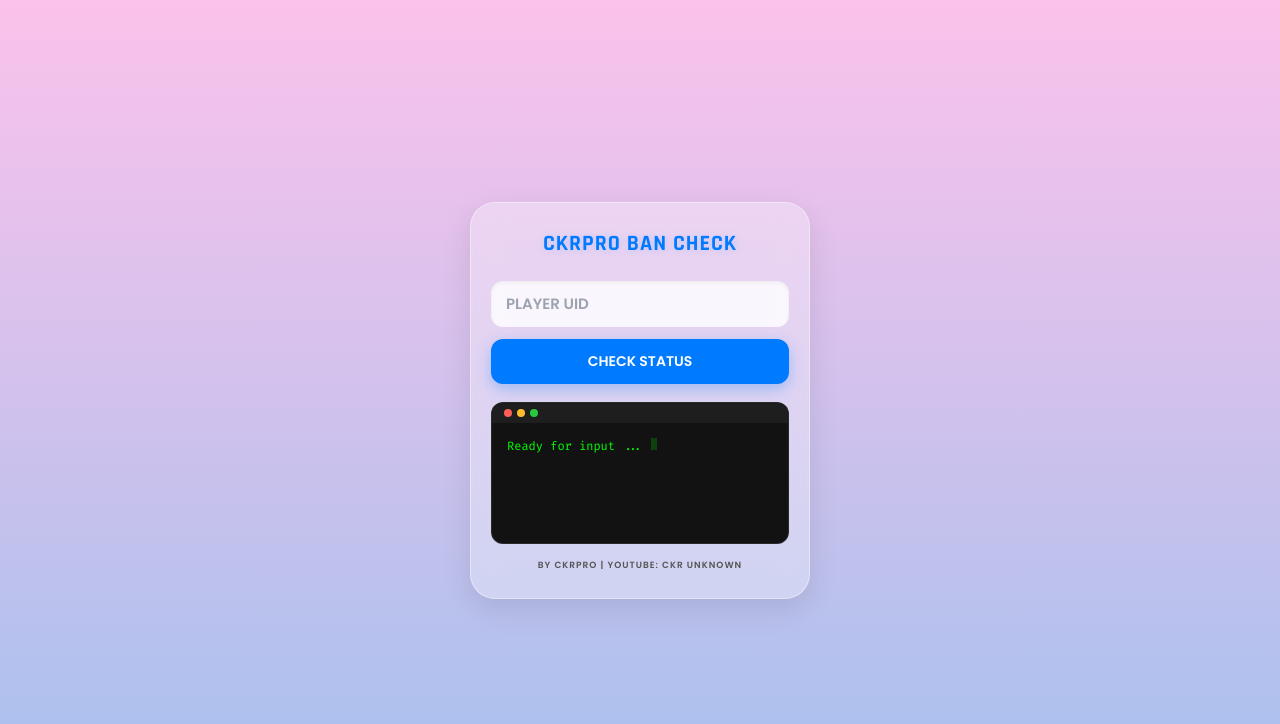
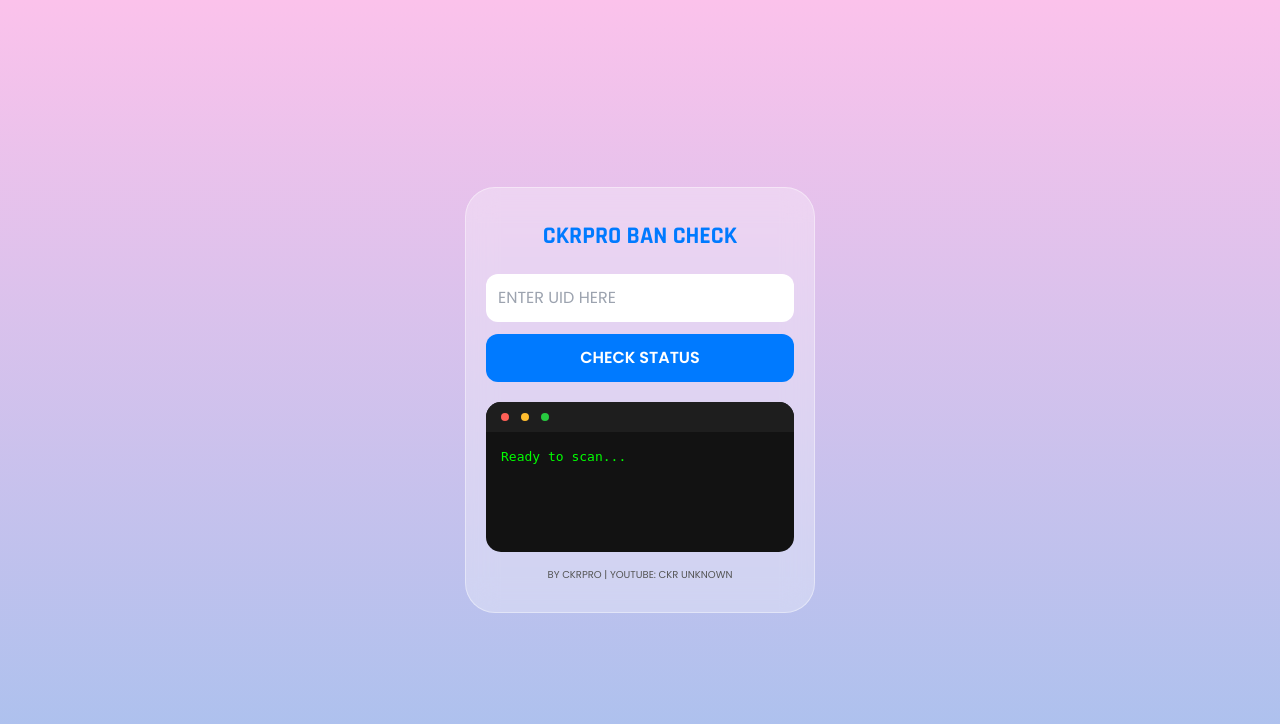
Before and after one commit to CKR11111/Ff-ban-check-web, a Flask app: page / in a window 1280 px wide. Shown: the top 724 px of the page. Run offline with Flask 3, Linux system fonts and the light colour scheme; some libraries are stand-ins or nearby versions.

Commit message:
Add files via upload

```diff
--- a/templates/index.html
+++ b/templates/index.html
@@ -6,180 +6,91 @@
     <title>CKRPRO BAN CHECK</title>
     <script src="https://cdn.tailwindcss.com"></script>
     <style>
-        @import url('https://fonts.googleapis.com/css2?family=Rajdhani:wght@700&family=Poppins:wght@400;600&family=Fira+Code&display=swap');
-
+        @import url('https://fonts.googleapis.com/css2?family=Rajdhani:wght@700&family=Poppins:wght@400;600&display=swap');
         body {
             background: linear-gradient(180deg, #fbc2eb 0%, #a6c1ee 100%);
-            height: 100vh;
-            display: flex;
-            align-items: center;
-            justify-content: center;
-            font-family: 'Poppins', sans-serif;
-            margin: 0;
-            padding: 10px;
+            height: 100vh; display: flex; align-items: center; justify-content: center;
+            font-family: 'Poppins', sans-serif; margin: 0; padding: 10px;
         }
-
-        /* सानो र चिटिक्क कार्ड */
         .compact-card {
-            background: rgba(255, 255, 255, 0.3);
-            backdrop-filter: blur(15px);
-            border-radius: 25px;
-            padding: 25px 20px;
-            width: 100%;
-            max-width: 340px;
-            border: 1px solid rgba(255, 255, 255, 0.4);
-            box-shadow: 0 10px 30px rgba(0, 0, 0, 0.1);
-            text-align: center;
+            background: rgba(255, 255, 255, 0.3); backdrop-filter: blur(15px);
+            border-radius: 30px; padding: 30px 20px; width: 100%; max-width: 350px;
+            border: 1px solid rgba(255, 255, 255, 0.4); text-align: center;
         }
-
-        /* Banner Style */
         .banner {
-            font-family: 'Rajdhani', sans-serif;
-            font-size: 22px;
-            font-weight: 800;
-            color: #007AFF;
-            text-transform: uppercase;
-            letter-spacing: 1px;
-            margin-bottom: 20px;
-            text-shadow: 1px 1px 10px rgba(0, 122, 255, 0.2);
+            font-family: 'Rajdhani', sans-serif; font-size: 24px; color: #007AFF;
+            text-transform: uppercase; margin-bottom: 20px;
         }
-
         .input-box {
-            background: rgba(255, 255, 255, 0.8);
-            border: none;
-            border-radius: 12px;
-            padding: 12px 15px;
-            width: 100%;
-            font-size: 15px;
-            font-weight: 600;
-            outline: none;
-            margin-bottom: 12px;
-            box-shadow: inset 0 2px 4px rgba(0,0,0,0.05);
+            background: #fff; border: none; border-radius: 12px;
+            padding: 12px; width: 100%; font-size: 16px; margin-bottom: 12px; outline: none;
         }
-
         .check-btn {
-            background: #007AFF;
-            color: white;
-            border-radius: 12px;
-            padding: 12px;
-            width: 100%;
-            font-weight: bold;
-            font-size: 14px;
-            text-transform: uppercase;
-            transition: 0.2s;
-            box-shadow: 0 5px 15px rgba(0, 122, 255, 0.3);
+            background: #007AFF; color: white; border-radius: 12px;
+            padding: 12px; width: 100%; font-weight: bold; transition: 0.2s;
         }
-
-        .check-btn:active { transform: scale(0.96); }
-
-        /* Compact Terminal */
         .terminal {
-            background: #121212;
-            border-radius: 12px;
-            margin-top: 18px;
-            overflow: hidden;
-            border: 1px solid rgba(255,255,255,0.1);
+            background: #121212; border-radius: 15px; margin-top: 20px; overflow: hidden;
+            text-align: left; font-family: monospace; font-size: 13px;
         }
-
-        .term-head {
-            background: #1e1e1e;
-            padding: 6px 12px;
-            display: flex;
-            gap: 5px;
-        }
-
-        .dot { width: 8px; height: 8px; border-radius: 50%; }
-        .red { background: #ff5f56; } .yellow { background: #ffbd2e; } .green { background: #27c93f; }
-
-        .term-body {
-            padding: 15px;
-            color: #00ff00;
-            font-family: 'Fira Code', monospace;
-            min-height: 120px;
-            text-align: left;
-            font-size: 12px;
-            line-height: 1.4;
-        }
-
-        .cursor {
-            display: inline-block; width: 6px; height: 12px;
-            background: #00ff00; animation: blink 0.8s infinite;
-        }
-        @keyframes blink { 50% { opacity: 0; } }
-
-        .footer {
-            font-size: 9px;
-            color: #555;
-            margin-top: 15px;
-            font-weight: 600;
-            letter-spacing: 1px;
-        }
+        .term-body { padding: 15px; color: #00ff00; min-height: 120px; }
+        .dot { width: 8px; height: 8px; border-radius: 50%; display: inline-block; margin-right: 4px;}
     </style>
 </head>
 <body>
 
 <div class="compact-card">
     <div class="banner">CKRPRO BAN CHECK</div>
-
-    <input type="number" id="uid" class="input-box" placeholder="PLAYER UID">
-    <button onclick="startScan()" class="check-btn">CHECK STATUS</button>
+    <input type="number" id="uid" class="input-box" placeholder="ENTER UID HERE">
+    <button onclick="checkNow()" class="check-btn" id="btnText">CHECK STATUS</button>
 
     <div class="terminal">
-        <div class="term-head">
-            <div class="dot red"></div><div class="dot yellow"></div><div class="dot green"></div>
+        <div style="background:#1e1e1e; padding:5px 15px;">
+            <div class="dot" style="background:#ff5f56"></div>
+            <div class="dot" style="background:#ffbd2e"></div>
+            <div class="dot" style="background:#27c93f"></div>
         </div>
-        <div class="term-body" id="log">
-            Ready for input ... <span class="cursor"></span>
-        </div>
+        <div class="term-body" id="log">Ready to scan...</div>
     </div>
-
-    <div class="footer">
-        BY CKRPRO | YOUTUBE: CKR UNKNOWN
-    </div>
+    <p style="font-size: 10px; margin-top: 15px; color: #555;">BY CKRPRO | YOUTUBE: CKR UNKNOWN</p>
 </div>
 
 <script>
-    async function startScan() {
+    async function checkNow() {
         const uid = document.getElementById('uid').value;
         const log = document.getElementById('log');
+        const btn = document.getElementById('btnText');
 
-        if(!uid) {
-            log.innerHTML = '<span class="text-red-400">> Error: Enter UID!</span>';
-            return;
-        }
+        if(!uid) { log.innerHTML = "❌ Please enter UID!"; return; }
 
-        log.innerHTML = `> Scanning ID: ${uid}...<br>> Connecting CKRPRO Server...<span class="cursor"></span>`;
+        log.innerHTML = "> Scanning ID: " + uid + "...<br>> Requesting Server...";
+        btn.disabled = true; btn.style.opacity = "0.5";
 
         try {
-            const res = await fetch('/check', {
+            const response = await fetch('/check', {
                 method: 'POST',
                 headers: {'Content-Type': 'application/json'},
                 body: JSON.stringify({player_id: uid})
             });
-            const data = await res.json();
+
+            const data = await response.json();
 
             setTimeout(() => {
-                if(data.is_banned !== undefined) {
-                    let status = data.is_banned ?
-                        '<span class="text-red-500 font-bold">BANNED ❌</span>' :
-                        '<span class="text-green-400 font-bold">SAFE ✅</span>';
-
-                    log.innerHTML = `
-                        > Result Found.<br>
-                        > ID: ${uid}<br>
-                        > STATUS: ${status}<br><br>
-                        > Process Done.
-                    `;
+                if(data.is_banned === true) {
+                    log.innerHTML = "> ID: "+uid+"<br>> STATUS: <span style='color:red'>BANNED ❌</span><br>> Done.";
+                } else if(data.is_banned === false) {
+                    log.innerHTML = "> ID: "+uid+"<br>> STATUS: <span style='color:#00ff00'>SAFE ✅</span><br>> Done.";
                 } else {
-                    log.innerHTML = '<span class="text-red-400">> API Error: No Response.</span>';
+                    log.innerHTML = "> Server Busy.<br>> Status: <span style='color:yellow'>NOT FOUND</span><br>> Try again later.";
                 }
+                btn.disabled = false; btn.style.opacity = "1";
             }, 1000);
 
         } catch(e) {
-            log.innerHTML = '<span class="text-red-400">> Connection Failed!</span>';
+            log.innerHTML = "❌ Connection Failed!";
+            btn.disabled = false; btn.style.opacity = "1";
         }
     }
 </script>
-
 </body>
 </html>
```
